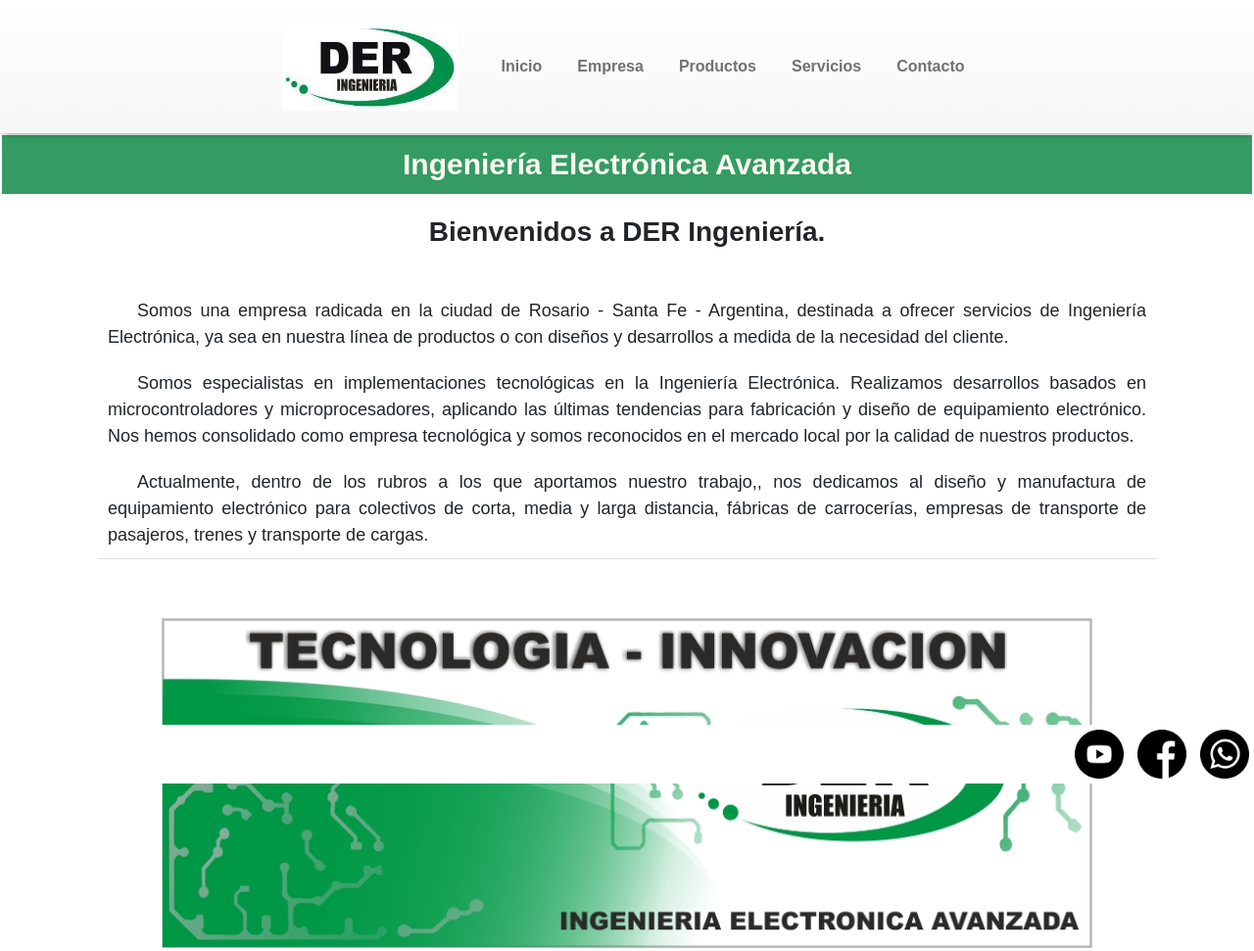
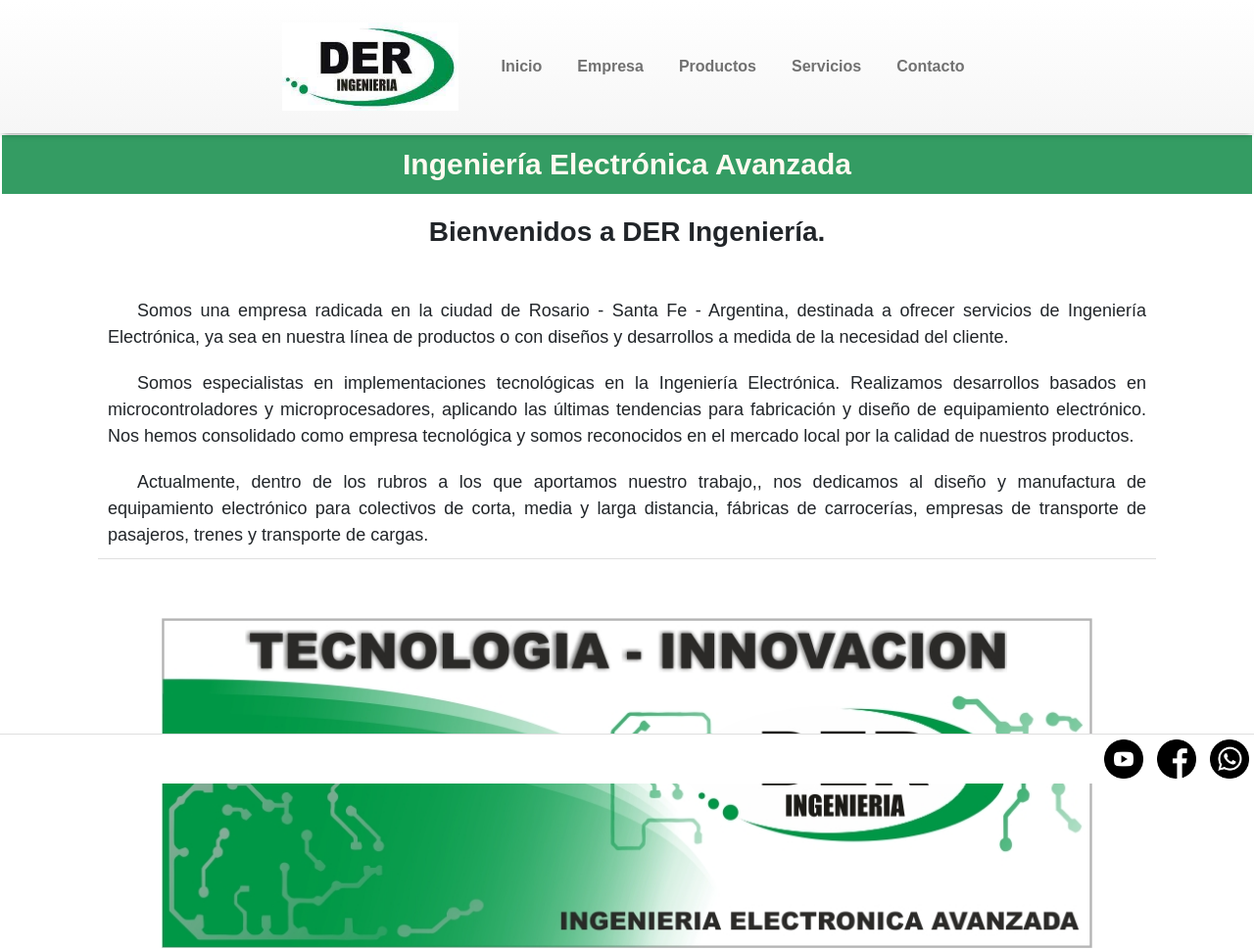
Before and after one commit to diegomlhub/proyectoWebLofiego, a website: page index.html in a window 1280 px wide. Shown: the top 971 px of the page at 98% size. Drawn offline with nearby package versions, Linux system fonts and the light colour scheme.

Commit message:
Footer border top y 40 px las img

```diff
--- a/scss/components/_footer.scss
+++ b/scss/components/_footer.scss
@@ -7,11 +7,12 @@
     bottom: 0;
     width: 100%;
     background-color: white;
+    border-top: 1px solid #dfdfdf;
     div{
         a{
             img{
-                width: 50px;
-                height: 50px;
+                width: 40px;
+                height: 40px;
                 margin: 5px;
             }
         }
```
Also changed, not shown: css/estilos.css.
